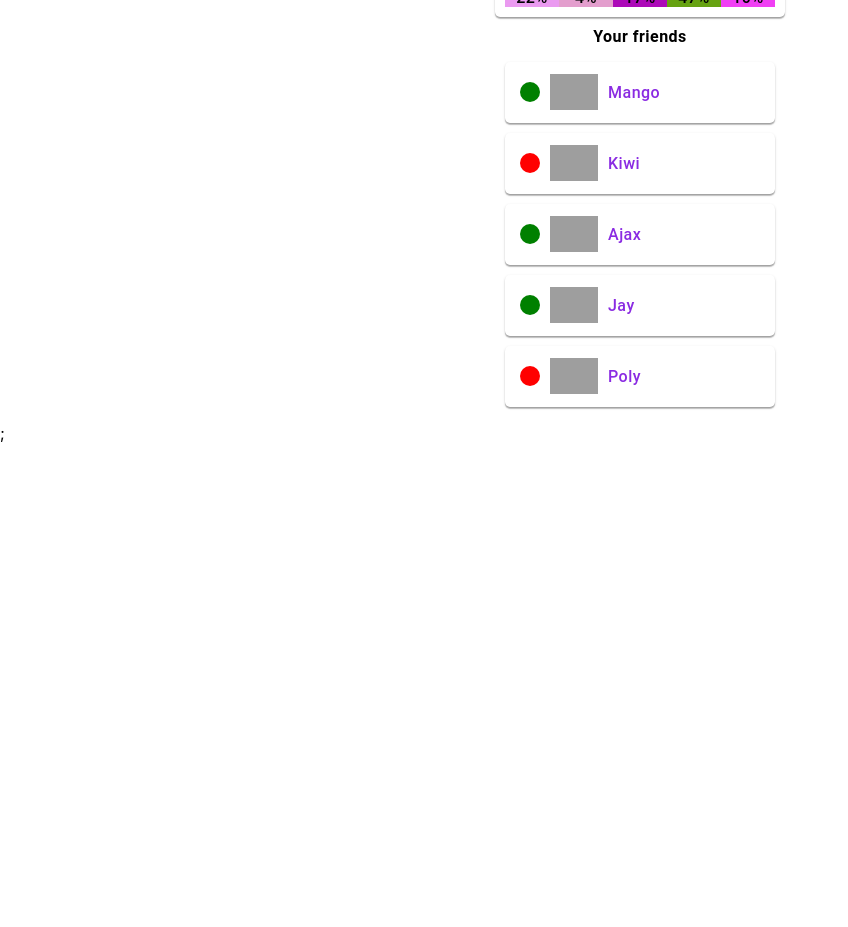
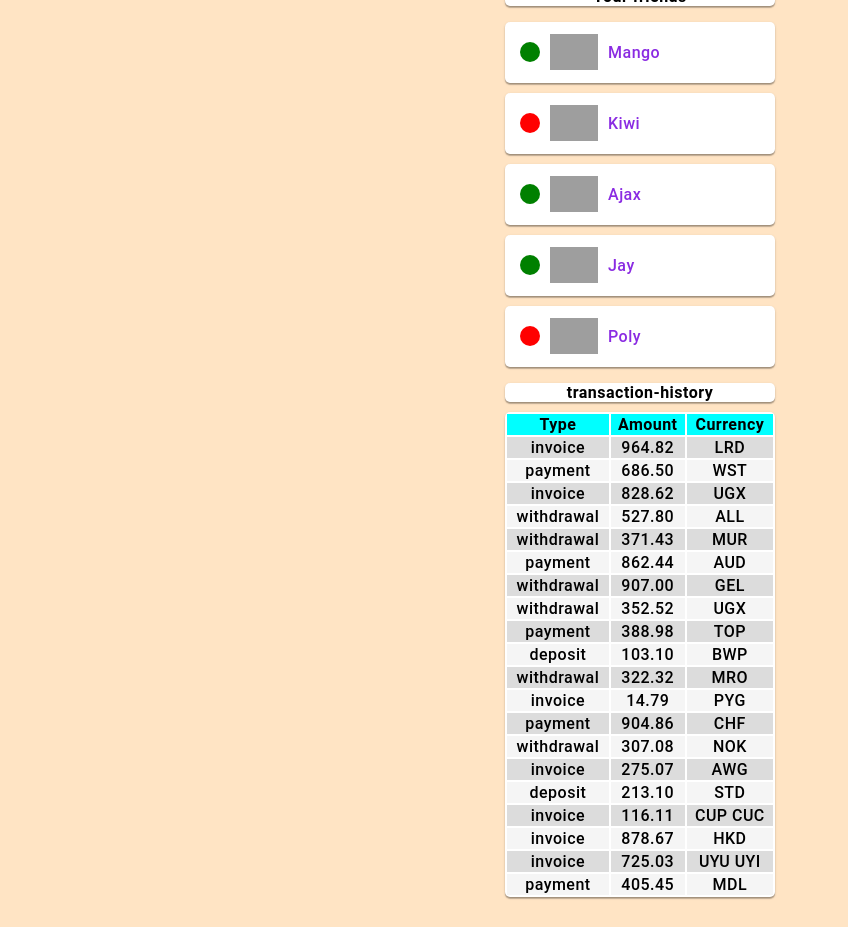
Before and after one commit to sasha-khomiak/goit-react-hw-01-components, a React (Create React App) app: page / in a window 1280 px wide. Shown: the part 560-1487 px from the top of the page, without its empty margins (0-848 px from the left). Before the commit the page ends 1003 px from the top, so only its background shows below. Built offline with nearby package versions, Linux system fonts and the light colour scheme; grey boxes are pictures that could not be loaded.

Commit message:
last task table

```diff
--- a/src/components/App.jsx
+++ b/src/components/App.jsx
@@ -2,10 +2,12 @@
 import Profile from './Profile/Profile';
 import Statistics from './Statistics/Statistics';
 import FriendList from './FriendList/FriendList';
+import TransactionHistory from './TransactionHistory/TransactionHistory';
 
 import user from '../data/user.json';
 import data from '../data/data.json';
 import friends from '../data/friends.json';
+import transactions from '../data/transactions.json';
 
 export const App = () => {
   return (
@@ -19,7 +21,8 @@
       />
       <Statistics title="Upload stats" stats={data} />
       <Statistics stats={data} />
-      <FriendList friends={friends} />;
+      <FriendList friends={friends} />
+      <TransactionHistory items={transactions} />
     </div>
   );
 };
--- a/src/components/FriendList/FriendList.module.css
+++ b/src/components/FriendList/FriendList.module.css
@@ -7,6 +7,14 @@
   text-align: center;
   letter-spacing: 0.03em;
   margin: 10px auto;
+
+  background-color: white;
+  box-shadow: 0px 1px 3px rgba(0, 0, 0, 0.12), 0px 1px 1px rgba(0, 0, 0, 0.14),
+    0px 2px 1px rgba(0, 0, 0, 0.2);
+  border-radius: 5px 5px 5px 5px;
+  margin-left: auto;
+  margin-right: auto;
+  width: 270px;
 }
 
 .friend-list {
@@ -28,6 +36,8 @@
   box-shadow: 0px 1px 3px rgba(0, 0, 0, 0.12), 0px 1px 1px rgba(0, 0, 0, 0.14),
     0px 2px 1px rgba(0, 0, 0, 0.2);
   border-radius: 5px 5px 5px 5px;
+
+  background-color: white;
 
   list-style: none;
   margin: 0;
--- a/src/components/Statistics/Statistics.module.css
+++ b/src/components/Statistics/Statistics.module.css
@@ -2,7 +2,7 @@
   margin-top: 10px;
   margin-left: auto;
   margin-right: auto;
-  padding: 10px;
+  /* padding: 10px; */
   width: 270px;
 
   font-family: 'Roboto';
@@ -16,6 +16,7 @@
   box-shadow: 0px 1px 3px rgba(0, 0, 0, 0.12), 0px 1px 1px rgba(0, 0, 0, 0.14),
     0px 2px 1px rgba(0, 0, 0, 0.2);
   border-radius: 5px 5px 5px 5px;
+  background-color: white;
 }
 
 .title {
--- /dev/null
+++ b/src/components/TransactionHistory/TransactionHistory.jsx
@@ -0,0 +1,42 @@
+import clsx from 'clsx';
+import cssModule from './TransactionHistory.module.css';
+import PropTypes from 'prop-types';
+
+const TransactionHistory = ({ items }) => {
+  return (
+    <div>
+      <h2 className={cssModule.title}>transaction-history</h2>
+      <table className={cssModule['transaction-history']}>
+        <thead className={cssModule.header}>
+          <tr>
+            <th>Type</th>
+            <th>Amount</th>
+            <th>Currency</th>
+          </tr>
+        </thead>
+
+        <tbody>
+          {items.map((el, ind) => (
+            <tr
+              key={el.id}
+              className={clsx(
+                ind % 2 === 0 && cssModule['odd-row'],
+                ind % 2 !== 0 && cssModule['pair-row']
+              )}
+            >
+              <td>{el.type}</td>
+              <td>{el.amount}</td>
+              <td>{el.currency}</td>
+            </tr>
+          ))}
+        </tbody>
+      </table>
+    </div>
+  );
+};
+
+TransactionHistory.propTypes = {
+  items: PropTypes.array.isRequired,
+};
+
+export default TransactionHistory;
--- /dev/null
+++ b/src/components/TransactionHistory/TransactionHistory.module.css
@@ -0,0 +1,50 @@
+.title {
+  font-family: 'Roboto';
+  font-style: normal;
+  font-weight: bold;
+  font-size: 16px;
+  line-height: calc(19 / 16);
+  text-align: center;
+  letter-spacing: 0.03em;
+  margin: 10px auto;
+
+  background-color: white;
+  box-shadow: 0px 1px 3px rgba(0, 0, 0, 0.12), 0px 1px 1px rgba(0, 0, 0, 0.14),
+    0px 2px 1px rgba(0, 0, 0, 0.2);
+  border-radius: 5px 5px 5px 5px;
+  margin-left: auto;
+  margin-right: auto;
+  width: 270px;
+}
+
+.transaction-history {
+  width: 270px;
+  margin: 0 auto;
+  box-shadow: 0px 1px 3px rgba(0, 0, 0, 0.12), 0px 1px 1px rgba(0, 0, 0, 0.14),
+    0px 2px 1px rgba(0, 0, 0, 0.2);
+  border-radius: 5px 5px 5px 5px;
+  margin-bottom: 30px;
+
+  background-color: white;
+
+  font-family: 'Roboto';
+  font-style: normal;
+  font-weight: 500;
+  font-size: 16px;
+  line-height: calc(19 / 16);
+  text-align: center;
+  letter-spacing: 0.03em;
+}
+
+.header {
+  background-color: aqua;
+  border: 1px solid black;
+}
+
+.odd-row {
+  background-color: gainsboro;
+}
+
+.pair-row {
+  background-color: whitesmoke;
+}
--- /dev/null
+++ b/src/data/transactions.json
@@ -0,0 +1,122 @@
+[
+  {
+    "id": "1e0700a2-5183-4291-85cc-2065a036a683",
+    "type": "invoice",
+    "amount": "964.82",
+    "currency": "LRD"
+  },
+  {
+    "id": "a30f821b-4d25-4ff0-abdd-e340b3f0dd2b",
+    "type": "payment",
+    "amount": "686.50",
+    "currency": "WST"
+  },
+  {
+    "id": "44dca67a-8e5a-4798-bf8e-b15efd4e1abd",
+    "type": "invoice",
+    "amount": "828.62",
+    "currency": "UGX"
+  },
+  {
+    "id": "ea8ed3dc-2b68-4a53-905a-53ecb0adef33",
+    "type": "withdrawal",
+    "amount": "527.80",
+    "currency": "ALL"
+  },
+  {
+    "id": "ea76146a-0b00-4b80-bc02-a8c822176712",
+    "type": "withdrawal",
+    "amount": "371.43",
+    "currency": "MUR"
+  },
+  {
+    "id": "63ca02f9-d637-46b5-9237-f3b24425e029",
+    "type": "payment",
+    "amount": "862.44",
+    "currency": "AUD"
+  },
+  {
+    "id": "ed0263e8-59a5-4bf1-87e0-2bb88e53dc34",
+    "type": "withdrawal",
+    "amount": "907.00",
+    "currency": "GEL"
+  },
+  {
+    "id": "6013bad0-750c-4691-8bc2-d8f2b43969c4",
+    "type": "withdrawal",
+    "amount": "352.52",
+    "currency": "UGX"
+  },
+  {
+    "id": "252c7be4-8b06-4fa7-8d42-61fb835b70d5",
+    "type": "payment",
+    "amount": "388.98",
+    "currency": "TOP"
+  },
+  {
+    "id": "4eaab41b-b967-40ac-82ed-85fc66f646f1",
+    "type": "deposit",
+    "amount": "103.10",
+    "currency": "BWP"
+  },
+  {
+    "id": "9648a350-8469-42d5-8bf3-18090de5fe67",
+    "type": "withdrawal",
+    "amount": "322.32",
+    "currency": "MRO"
+  },
+  {
+    "id": "9c5c25fb-1a95-4b2f-8d1f-4c4426d677cc",
+    "type": "invoice",
+    "amount": "14.79",
+    "currency": "PYG"
+  },
+  {
+    "id": "43ef232c-80e9-4d6f-b48a-b22405620de3",
+    "type": "payment",
+    "amount": "904.86",
+    "currency": "CHF"
+  },
+  {
+    "id": "5161682e-e620-4019-ab0a-24ceb10fbd20",
+    "type": "withdrawal",
+    "amount": "307.08",
+    "currency": "NOK"
+  },
+  {
+    "id": "7b119d71-42e6-4c42-a141-6818b07bb9ff",
+    "type": "invoice",
+    "amount": "275.07",
+    "currency": "AWG"
+  },
+  {
+    "id": "a4f65722-65c4-4c28-b1f4-b8ed988bb205",
+    "type": "deposit",
+    "amount": "213.10",
+    "currency": "STD"
+  },
+  {
+    "id": "c6e5784b-0ca3-48d6-86e5-b5128af5a523",
+    "type": "invoice",
+    "amount": "116.11",
+    "currency": "CUP CUC"
+  },
+  {
+    "id": "c9ebed6a-3a02-4b49-ac0d-0534b51f2bfd",
+    "type": "invoice",
+    "amount": "878.67",
+    "currency": "HKD"
+  },
+  {
+    "id": "a4a98b0e-b22c-438b-9f83-de2df52110c8",
+    "type": "invoice",
+    "amount": "725.03",
+    "currency": "UYU UYI"
+  },
+  {
+    "id": "b39bfa7a-0166-4c47-94d6-87d20590f746",
+    "type": "payment",
+    "amount": "405.45",
+    "currency": "MDL"
+  }
+]
--- a/src/index.css
+++ b/src/index.css
@@ -7,6 +7,7 @@
     sans-serif;
   -webkit-font-smoothing: antialiased;
   -moz-osx-font-smoothing: grayscale;
+  background-color: bisque;
 }
 
 code {
```
